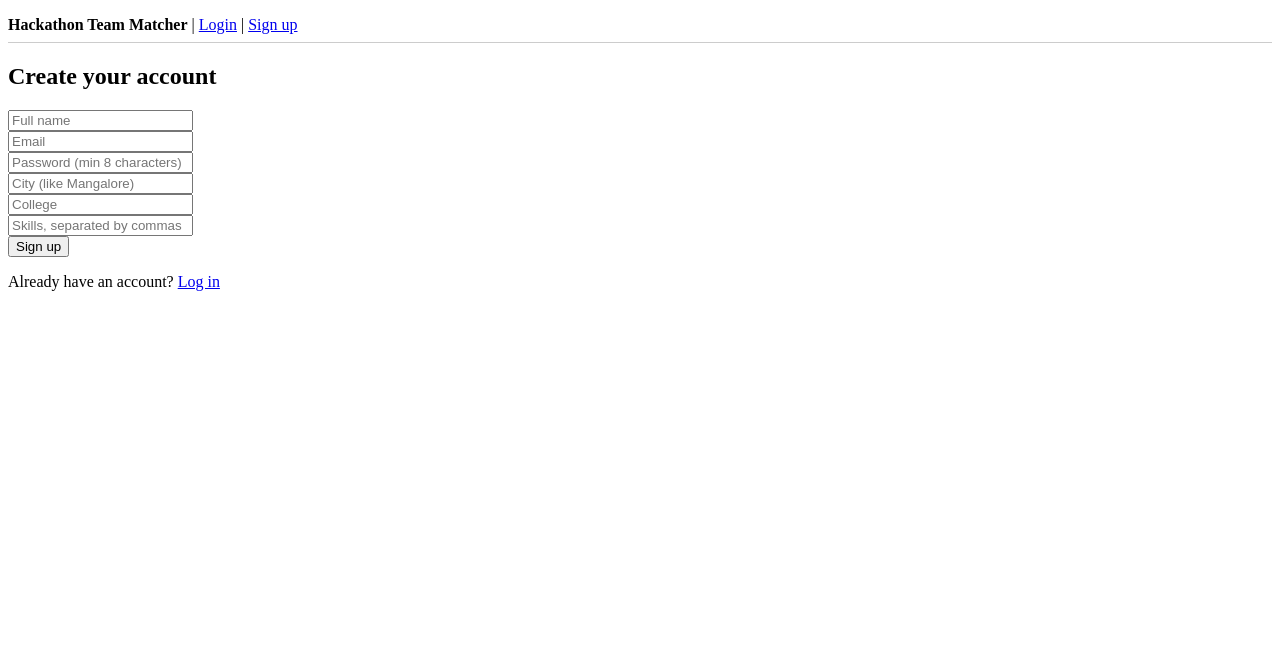
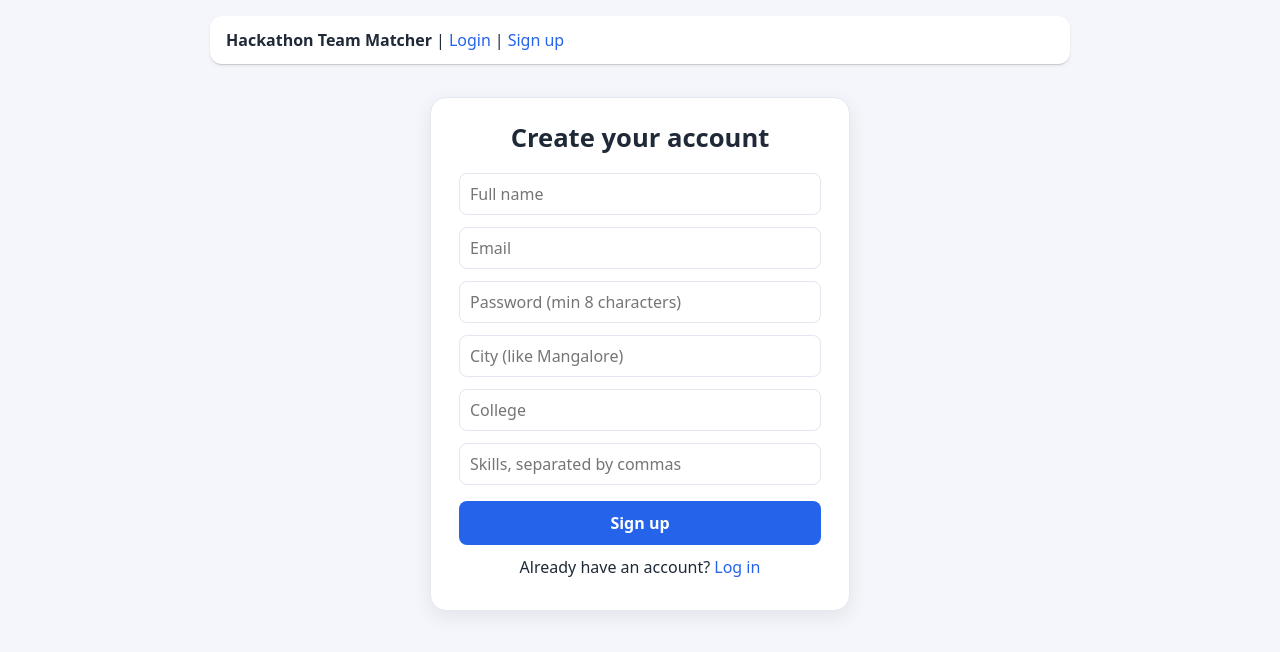
Before and after one commit to codeby-bhuvi/hackathon-team-matcher, a React app in the folder Frontend/: page /signup in a window 1280 px wide. Shown: the top 652 px of the page. Built offline with nearby package versions, Linux system fonts and the light colour scheme; the HTML template or start-up script is replaced by a standard one.

Commit message:
Add global styles, dashboard tiles and auth cards

```diff
--- a/Frontend/src/index.css
+++ b/Frontend/src/index.css
@@ -0,0 +1,231 @@
+:root {
+  --bg: #f4f6fb;
+  --card: #ffffff;
+  --text: #1f2937;
+  --muted: #6b7280;
+  --border: #e3e7ef;
+  --accent: #2563eb;
+  --accent-dark: #1d4ed8;
+}
+
+* {
+  box-sizing: border-box;
+}
+
+body {
+  margin: 0;
+  background: var(--bg);
+  color: var(--text);
+  font-family: system-ui, -apple-system, "Segoe UI", Roboto, sans-serif;
+  line-height: 1.5;
+}
+
+#root {
+  max-width: 900px;
+  margin: 0 auto;
+  padding: 16px 20px 48px;
+}
+
+h1,
+h2,
+h3,
+h4 {
+  line-height: 1.25;
+  margin: 1.2em 0 0.5em;
+}
+
+h2 {
+  font-size: 1.6rem;
+}
+
+h3 {
+  font-size: 1.2rem;
+}
+
+h4 {
+  font-size: 1.05rem;
+  margin-top: 0;
+}
+
+p {
+  margin: 0.4em 0;
+}
+
+a {
+  color: var(--accent);
+  text-decoration: none;
+}
+
+a:hover {
+  text-decoration: underline;
+}
+
+hr {
+  border: none;
+  border-top: 1px solid var(--border);
+  margin: 24px 0;
+}
+
+nav {
+  background: var(--card);
+  border-radius: 12px;
+  box-shadow: 0 1px 3px rgba(15, 23, 42, 0.08);
+  padding: 12px 16px !important;
+  display: flex;
+  flex-wrap: wrap;
+  align-items: center;
+  gap: 8px 4px;
+}
+
+button {
+  background: var(--accent);
+  color: #fff;
+  border: none;
+  border-radius: 8px;
+  padding: 8px 14px;
+  font: inherit;
+  font-weight: 600;
+  cursor: pointer;
+  margin: 4px 0;
+}
+
+button:hover {
+  background: var(--accent-dark);
+}
+
+button:disabled {
+  opacity: 0.6;
+  cursor: not-allowed;
+}
+
+input,
+select,
+textarea {
+  font: inherit;
+  color: inherit;
+  background: #fff;
+  border: 1px solid var(--border);
+  border-radius: 8px;
+  padding: 8px 10px;
+  margin: 4px 4px 4px 0;
+  width: min(100%, 340px);
+}
+
+input:focus,
+select:focus,
+textarea:focus {
+  outline: 2px solid var(--accent);
+  outline-offset: 1px;
+}
+
+textarea {
+  width: min(100%, 460px);
+}
+
+label {
+  display: inline-block;
+  margin: 4px 0;
+}
+
+/* The cards on each page use inline borders, so these rules override them. */
+div[style*="border"] {
+  background: var(--card) !important;
+  border: 1px solid var(--border) !important;
+  border-radius: 12px !important;
+  padding: 16px !important;
+  margin: 12px 0 !important;
+  box-shadow: 0 1px 3px rgba(15, 23, 42, 0.06);
+}
+
+@media (max-width: 600px) {
+  #root {
+    padding: 12px 12px 40px;
+  }
+
+  h2 {
+    font-size: 1.35rem;
+  }
+}
+.muted {
+  color: var(--muted);
+}
+
+.chip {
+  display: inline-block;
+  background: #e8efff;
+  color: var(--accent-dark);
+  border-radius: 999px;
+  padding: 2px 12px;
+  margin: 2px 6px 2px 0;
+  font-size: 0.9rem;
+  font-weight: 600;
+}
+
+.grid {
+  display: grid;
+  grid-template-columns: repeat(auto-fit, minmax(240px, 1fr));
+  gap: 16px;
+  margin-top: 24px;
+}
+
+.tile {
+  display: flex;
+  flex-direction: column;
+  gap: 6px;
+  background: var(--card);
+  border: 1px solid var(--border);
+  border-radius: 12px;
+  padding: 18px;
+  color: var(--text);
+  box-shadow: 0 1px 3px rgba(15, 23, 42, 0.06);
+  transition: transform 0.15s, box-shadow 0.15s;
+}
+
+.tile:hover {
+  text-decoration: none;
+  transform: translateY(-2px);
+  box-shadow: 0 6px 16px rgba(15, 23, 42, 0.1);
+}
+
+.tile strong {
+  color: var(--accent-dark);
+  font-size: 1.05rem;
+}
+
+.tile span {
+  color: var(--muted);
+  font-size: 0.95rem;
+}
+.auth-card {
+  max-width: 420px;
+  margin: 32px auto;
+  background: var(--card);
+  border: 1px solid var(--border);
+  border-radius: 16px;
+  padding: 24px 28px;
+  box-shadow: 0 6px 20px rgba(15, 23, 42, 0.08);
+}
+
+.auth-card h2 {
+  margin-top: 0;
+  text-align: center;
+}
+
+.auth-card input {
+  width: 100%;
+  margin: 6px 0;
+}
+
+.auth-card button {
+  width: 100%;
+  margin-top: 10px;
+  padding: 10px;
+}
+
+.auth-card br {
+  display: none;
+}
+
+.auth-card p {
+  text-align: center;
+}
--- a/Frontend/src/pages/Dashboard.jsx
+++ b/Frontend/src/pages/Dashboard.jsx
@@ -5,12 +5,6 @@ import { api } from "../api.js";
 function Dashboard() {
   const navigate = useNavigate();
   const [user, setUser] = useState(null);
-
-  function logout() {
-    localStorage.removeItem("token");
-    localStorage.removeItem("user");
-    navigate("/login");
-  }
 
   useEffect(() => {
     api("/api/auth/me")
@@ -27,15 +21,49 @@ function Dashboard() {
   return (
     <div>
       <h2>Welcome, {user.name}</h2>
-      <p>
+      <p className="muted">
         {user.city} · {user.college}
       </p>
-      <p>Skills: {user.skills.join(", ") || "none added yet"}</p>
-      <button onClick={logout}>Log out</button>
-      <p><Link to="/hackathons">Browse hackathons</Link></p>
-            <p><Link to="/requests">Requests</Link></p>
-                  <p><Link to="/my-profile">Edit my profile</Link></p>
-                        {user.role === "ADMIN" && <p><Link to="/admin">Admin: hidden posts</Link></p>}
+      <p>
+        {user.skills.length === 0 ? (
+          <span className="muted">No skills added yet</span>
+        ) : (
+          user.skills.map((s) => (
+            <span className="chip" key={s}>
+              {s}
+            </span>
+          ))
+        )}
+      </p>
+
+      <div className="grid">
+        <Link to="/hackathons" className="tile">
+          <strong>Browse hackathons</strong>
+          <span>Find an event and see who is looking for teammates.</span>
+        </Link>
+
+        <Link to="/hackathons/new" className="tile">
+          <strong>Post a hackathon</strong>
+          <span>Share an event so others can form teams for it.</span>
+        </Link>
+
+        <Link to="/requests" className="tile">
+          <strong>Requests</strong>
+          <span>Answer join requests and invites, and see what you sent.</span>
+        </Link>
+
+        <Link to="/my-profile" className="tile">
+          <strong>My profile</strong>
+          <span>Update your skills, projects and past hackathons.</span>
+        </Link>
+
+        {user.role === "ADMIN" && (
+          <Link to="/admin" className="tile">
+            <strong>Admin</strong>
+            <span>Review reported posts and restore or delete them.</span>
+          </Link>
+        )}
+      </div>
     </div>
   );
 }
--- a/Frontend/src/pages/Login.jsx
+++ b/Frontend/src/pages/Login.jsx
@@ -34,7 +34,7 @@ function Login() {
   }
 
   return (
-    <div>
+        <div className="auth-card">
       <h2>Log in</h2>
       <form onSubmit={handleSubmit}>
         <input name="email" type="email" placeholder="Email" value={form.email} onChange={handleChange} />
--- a/Frontend/src/pages/Signup.jsx
+++ b/Frontend/src/pages/Signup.jsx
@@ -44,7 +44,7 @@ function Signup() {
   }
 
   return (
-    <div>
+        <div className="auth-card">
       <h2>Create your account</h2>
       <form onSubmit={handleSubmit}>
         <input name="name" placeholder="Full name" value={form.name} onChange={handleChange} />
```
